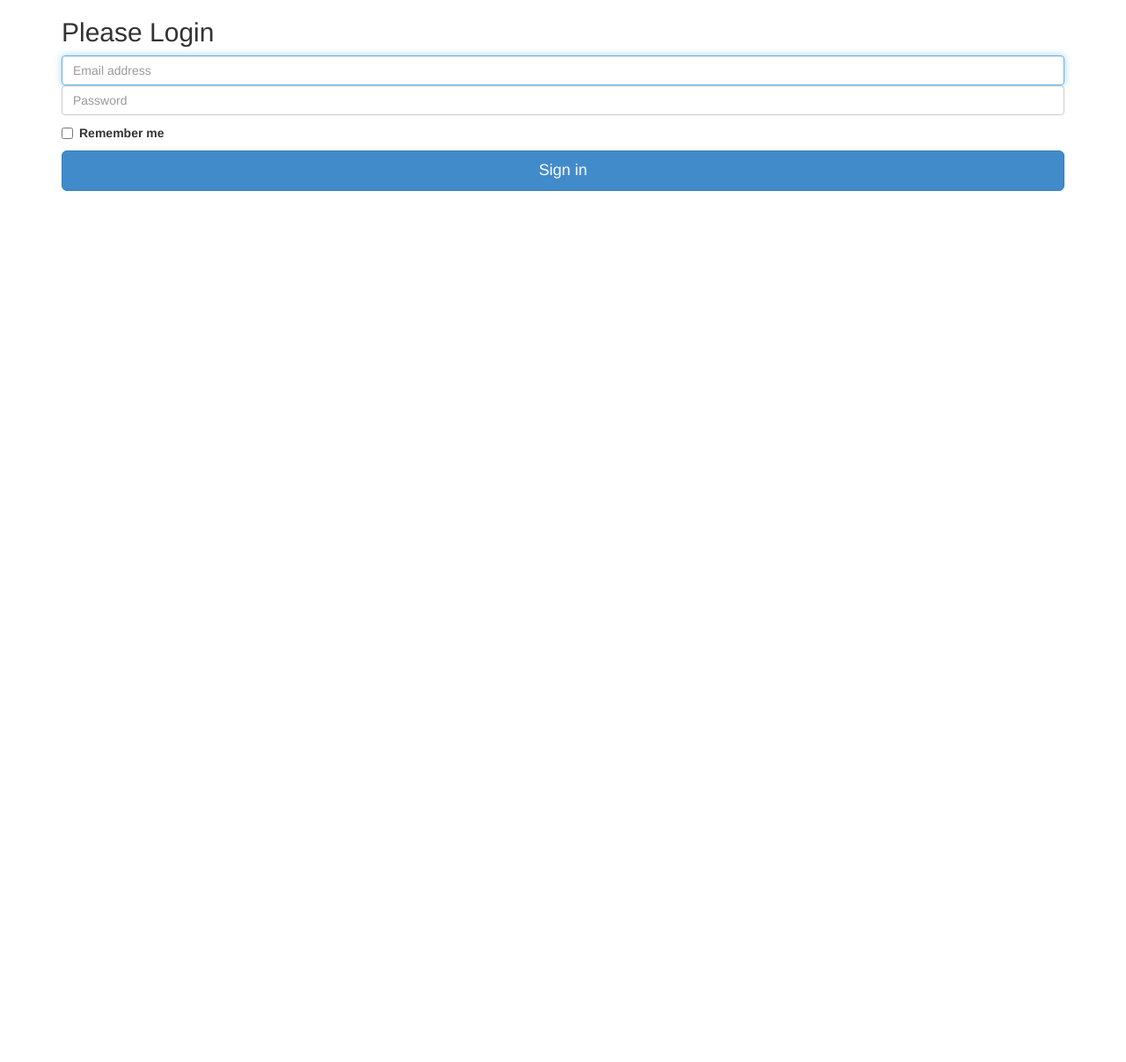
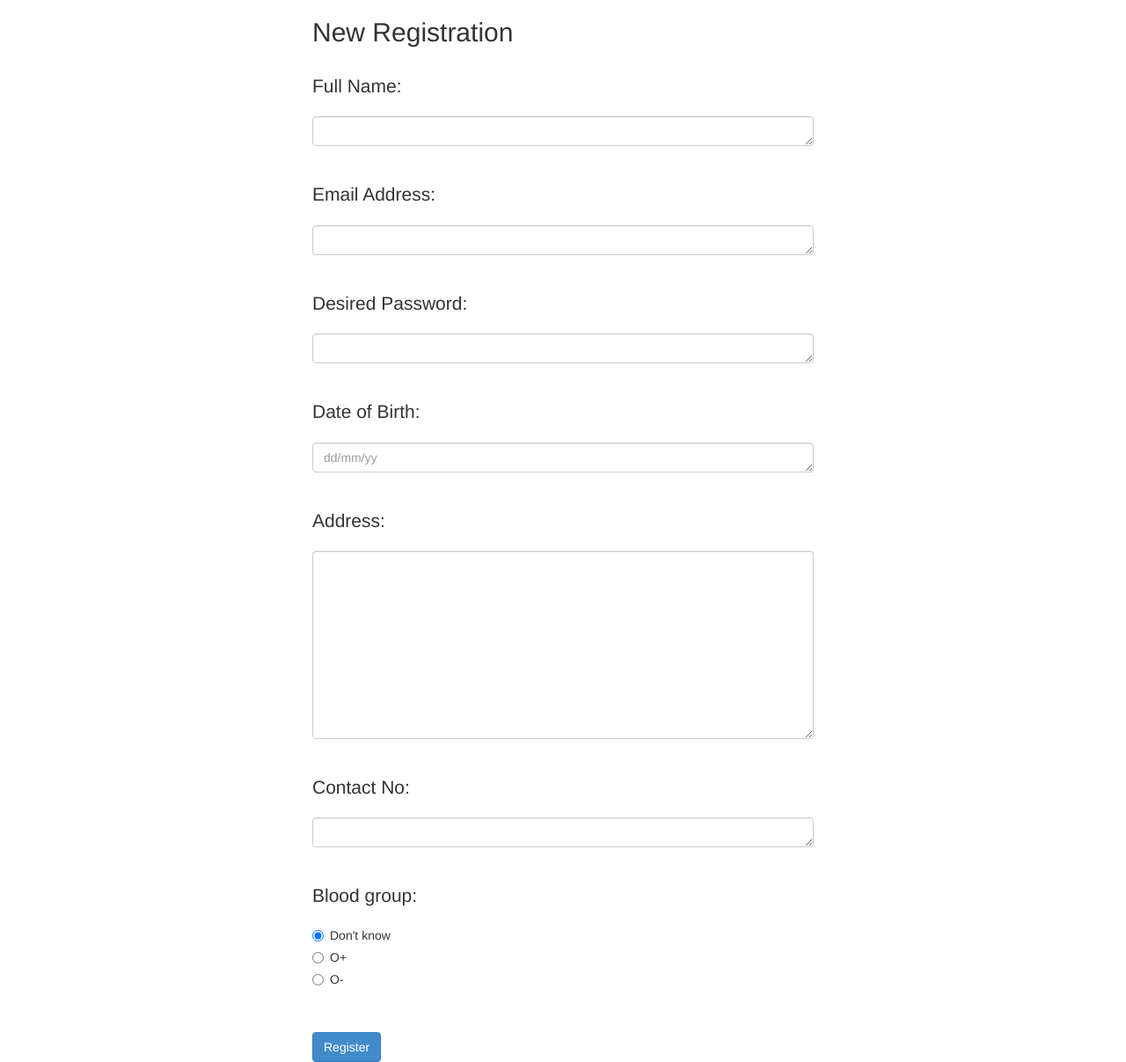
Before and after one commit to UnisonCodeWorks/Medicate, a Flask app: page /registration in a window 1280 px wide. Shown: the whole page at 88% size. Before the commit the page ends 217 px from the top, so only its background shows below. Run offline with Flask 2, Linux system fonts and the light colour scheme; some libraries are stand-ins or nearby versions.

Commit message:
Added db, changed registration templates

```diff
--- a/application.py
+++ b/application.py
@@ -2,10 +2,16 @@ from flask import *
 import time
 import os
 import sys
+import sqlite3
 
 app = Flask(__name__)
+app.debug = True
 
-app.debug = True
+#Creating Database
+conn = sqlite3.connect('Database.db')
+c = conn.cursor()
+
+#Creating tables
 
 @app.route('/')
 @app.route('/index')
@@ -28,5 +34,9 @@ def login():
 def registration():
     return render_template("registration.html")
 
+@app.route('/register', methods=['POST'])
+def register():
+	return render_template("index.html")
+
 if __name__ == '__main__':
     app.run(threaded=True)
--- a/templates/index.html
+++ b/templates/index.html
@@ -34,6 +34,7 @@
               <li><a href="{{ url_for('about') }}">About</a></li>
             </ul>
             <ul class="nav navbar-nav navbar-right">
+              <li><a href="{{ url_for('registration') }}">Sign Up</a></li>
               <li><a href="{{ url_for('login') }}">Sign In</a></li>
             </ul>
           </div><!--/.nav-collapse -->
--- a/templates/registration.html
+++ b/templates/registration.html
@@ -15,14 +15,41 @@
 
   <div class="container">
 
-    <form class="form-signin" role="form">
-      <h2 class="form-signin-heading">Please Login</h2>
-      <input type="email" class="form-control" placeholder="Email address" required autofocus>
-      <input type="password" class="form-control" placeholder="Password" required>
-      <label class="checkbox">
-        <input type="checkbox" value="remember-me"> Remember me
-      </label>
-      <button class="btn btn-lg btn-primary btn-block" type="submit">Sign in</button>
+    <form style="width: 50%;margin: 0 auto;" method="post" action="{{ url_for('register') }}">
+      <h2>New Registration</h2></br>
+      <p class="lead">Full Name:</p> <textarea name="name" maxlength="100" rows="1" type="text" class="form-control"></textarea>
+      </br></br>
+      <p class="lead">Email Address:</p> <textarea name="email" maxlength="100" rows="1" type="text" class="form-control"></textarea>
+      </br></br>
+      <p class="lead">Desired Password:</p> <textarea name="password" maxlength="100" rows="1" type="password" class="form-control"></textarea>
+      </br></br>
+      <p class="lead">Date of Birth:</p>  <textarea name="dob" maxlength="8" rows="1" type="text" class="form-control" placeholder="dd/mm/yy"></textarea>
+      </br></br>
+      <p class="lead">Address:</p> <textarea name="address" maxlength="5000" rows="10" type="text" class="form-control"></textarea>
+      </br></br>
+      <p class="lead">Contact No:</p> <textarea name="contact" maxlength="10" rows="1" type="text" class="form-control"></textarea>
+      </br></br>
+      <p class="lead">Blood group:</p>
+      <div class="radio">
+      <label>
+       <input type="radio" name="optionsRadios" id="optionsRadios1" value="option1" checked>
+       <p>Don't know</p>
+       </label>
+      </div>
+      <div class="radio">
+      <label>
+       <input type="radio" name="optionsRadios" id="optionsRadios1" value="option1">
+       <p>O+</p>
+       </label>
+      </div>
+      <div class="radio">
+      <label>
+       <input type="radio" name="optionsRadios" id="optionsRadios1" value="option1">
+       <p>O-</p>
+       </label>
+      </div>
+      </br></br>
+      <button class="btn btn-primary " type="submit">Register</button>
     </form>
 
   </div> <!-- /container -->
```
Also changed, not shown: requirements.txt (added, +65 -0 lines), Database.db (added).
